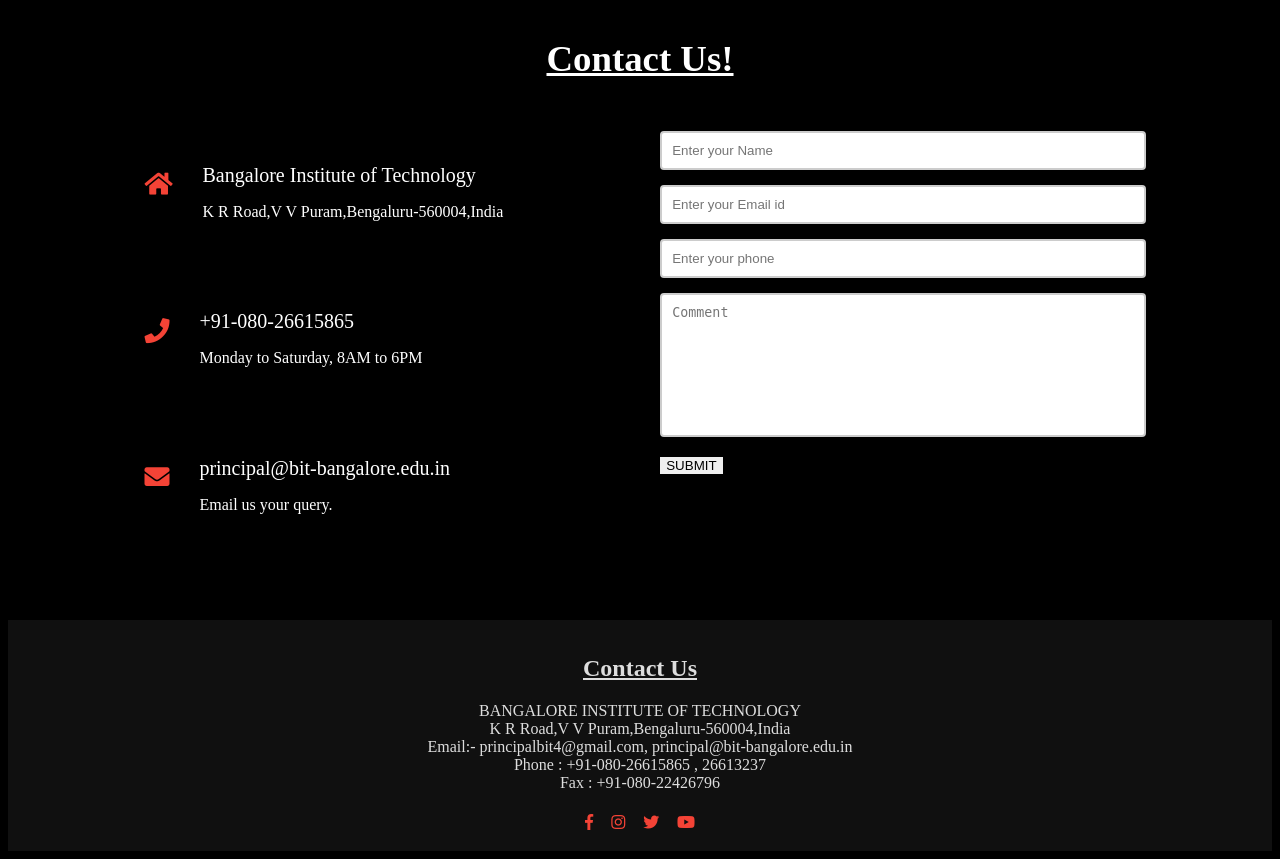
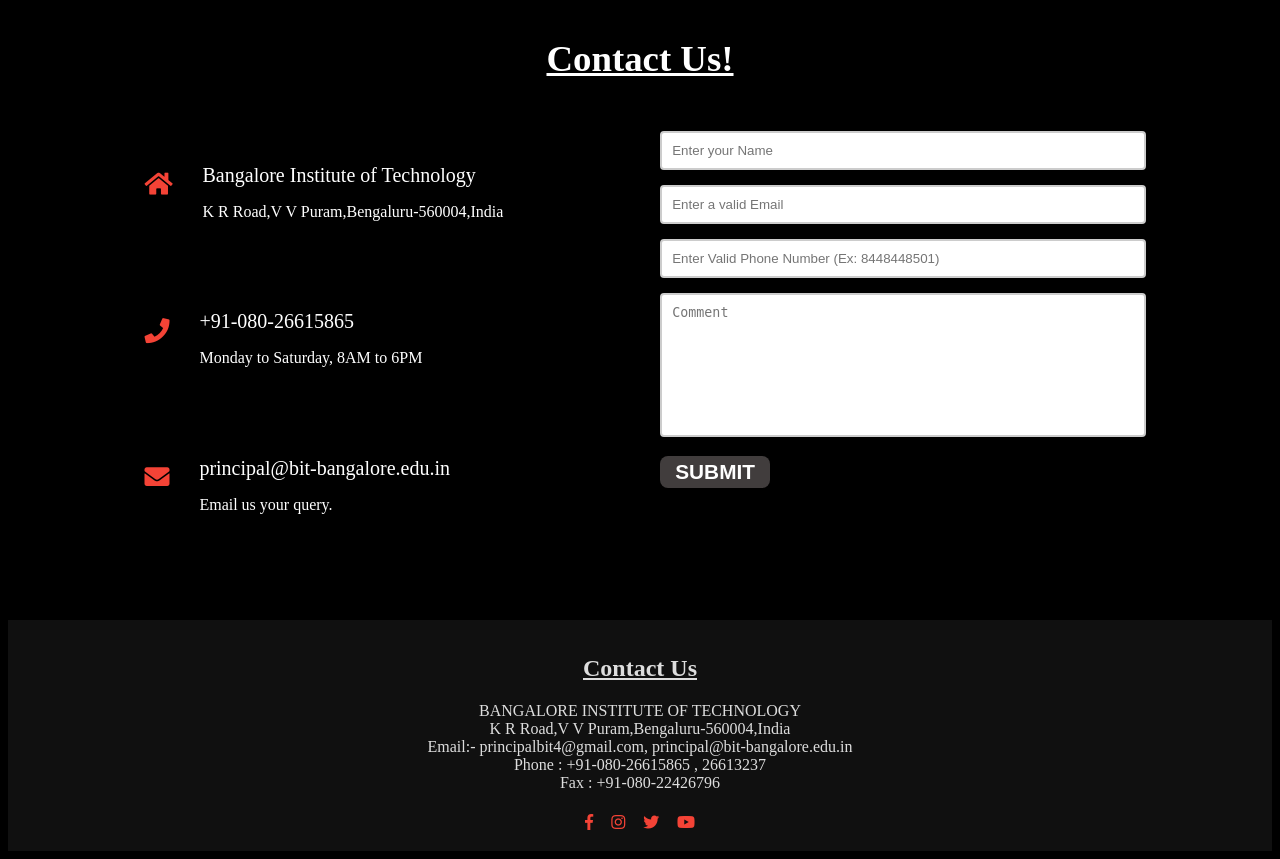
Before and after one commit to Vivek2k20/College_Website, a Flask app: page /contactus in a window 1280 px wide. Shown: the part 169-1028 px from the top of the page. Run offline with Flask 2, Linux system fonts and the light colour scheme; some libraries are stand-ins or nearby versions.

Commit message:
Validated Contact Us Form

```diff
--- a/static/css/contactus.css
+++ b/static/css/contactus.css
@@ -3,6 +3,27 @@
   padding-top: 0.7em;
   text-decoration: underline;
   font-size: 2.3em;
+}
+
+.hero-btn {
+  display: inline-block;
+  text-decoration: none;
+  font-weight: bold;
+  color: white;
+  /* border: 2px solid black; */
+  border-radius: 8px;
+  padding: 4px 15px;
+  background: transparent;
+  position: relative;
+  cursor: pointer;
+  background-color: #8e858575;
+}
+.hero-btn:hover {
+  /* border: 2px solid black; */
+  border-radius: 8px;
+  /* background:rgb(46, 44, 44); */
+  /* transition: 4s; */
+  color: #f44336;
 }
 
 .row {
@@ -55,7 +76,9 @@
   box-sizing: border-box;
   resize: none;
 }
+
 .contact-col button {
+  font-size: 1.3em;
   border: none;
 }
 @media (max-width: 700px) {
--- a/templates/contactus.html
+++ b/templates/contactus.html
@@ -41,19 +41,25 @@
           name="name"
           id="name"
           required
+          pattern="^[a-zA-Z-' ]*$"
+          title="Please enter only alphabets"
         />
         <input
           type="email"
+          autocomplete="off"
+          id="email"
           name="email"
-          placeholder="Enter your Email id"
-          id="email"
+          placeholder="Enter a valid Email"
           required
         />
         <input
-          type="number"
-          name="mobile"
-          placeholder="Enter your phone"
-          id="mobile"
+          type="tel"
+          autocomplete="off"
+          id="phone"
+          name="phone"
+          placeholder="Enter Valid Phone Number (Ex: 8448448501)"
+          maxlength="10"
+          pattern="[7896][0-9]{9}"
           required
         />
         <textarea
```
